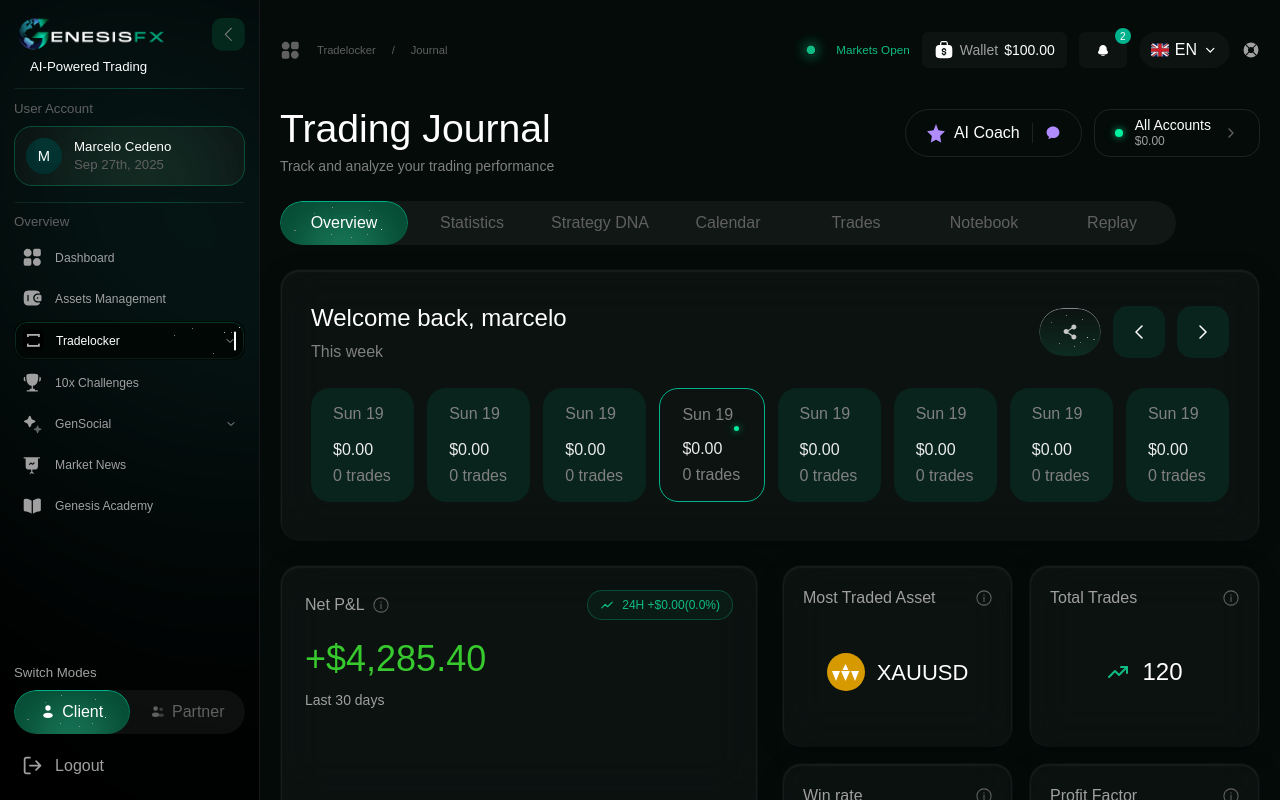
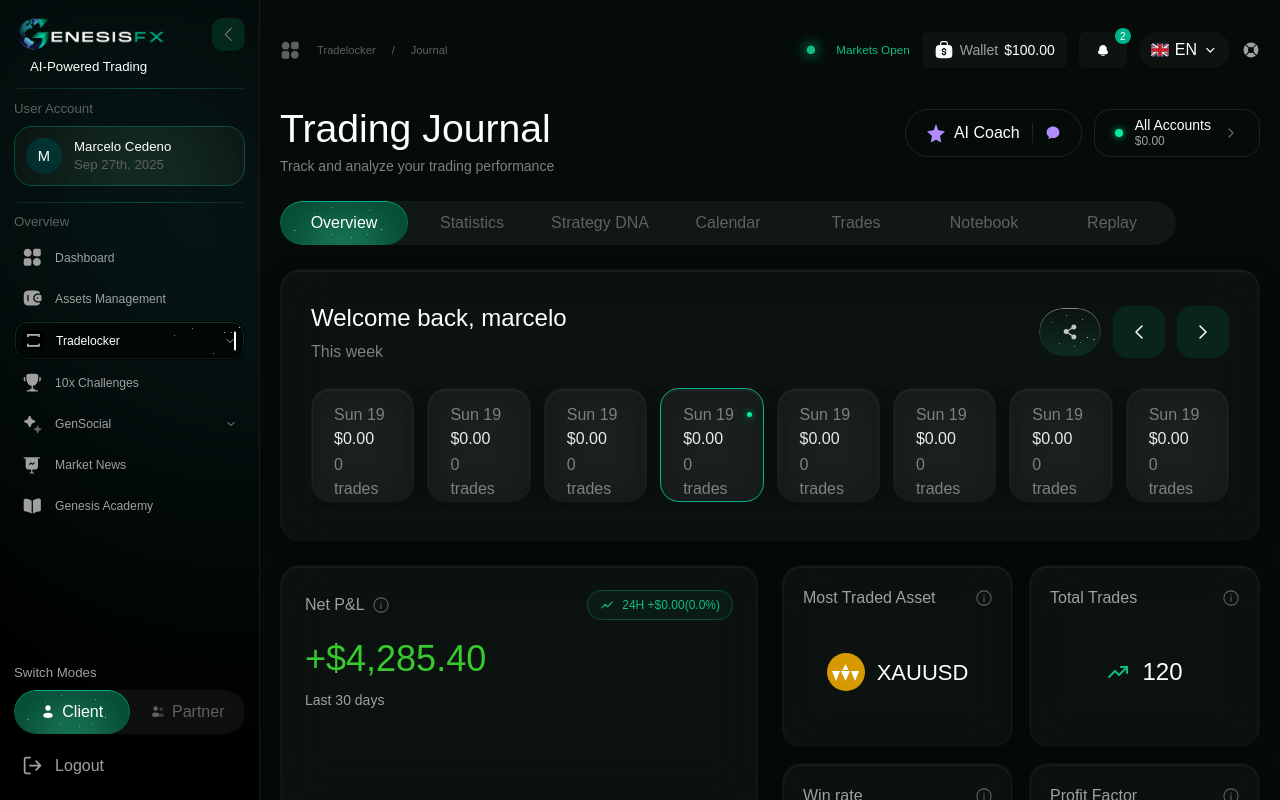
Before and after one commit to Mdx2025/GenesisFxDashboardMDX, a React (Vite) app: page /tradelocker/journal in a window 1280 px wide. Built offline with nearby package versions, Linux system fonts and the light colour scheme; a web font is replaced by a local one.

Commit message:
fix: convert WeeklyStatCard to GlassCard variant light

```diff
--- a/src/pages/JournalPage.tsx
+++ b/src/pages/JournalPage.tsx
@@ -149,15 +149,17 @@ function WeeklyStatCard({ stat }: { stat: DayStatCard }) {
   const isZero = stat.pnl === 0
 
   return (
-    <div
-      className={`relative flex-1 min-w-0 h-[114px] rounded-[19px] flex flex-col justify-between px-[22px] py-[14px] overflow-hidden ${
-        stat.active
-          ? 'bg-[#0c1311] border border-[#00b38c]'
-          : 'bg-[#09241c]'
+    <GlassCard
+      variant="light"
+      divider="none"
+      rounded="19px"
+      className={`flex-1 min-w-0 h-[114px] overflow-hidden ${
+        stat.active ? 'border border-[#00b38c]' : ''
       }`}
     >
+      <div className="relative h-full flex flex-col justify-between px-[22px] py-[14px]">
         {stat.active && (
-        <div className="absolute top-[25px] right-[25px]">
+          <div className="absolute top-[11px] right-[11px]">
             <GreenDot size={5} />
           </div>
         )}
@@ -171,6 +173,7 @@ function WeeklyStatCard({ stat }: { stat: DayStatCard }) {
           <p className="text-[#808080] text-[16px] font-acid mt-0.5">{stat.trades} trades</p>
         </div>
       </div>
+    </GlassCard>
   )
 }
 
```
Lines whose indentation alone changed are shown as unchanged.
